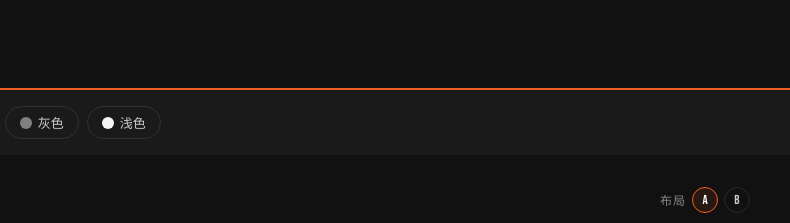
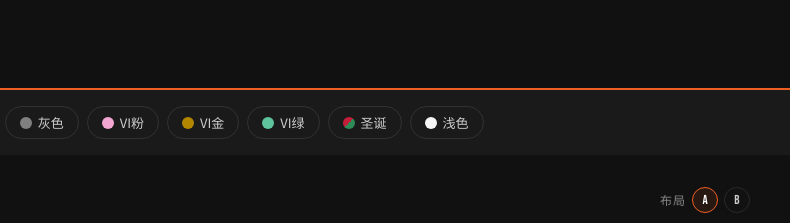
Before and after one commit to yangsjt/menu-designer, a website: page index.html in a window 1280 px wide. Shown: the top 223 px of the page, 490-1280 px from the left. Drawn offline with Linux system fonts and the light colour scheme.

Commit message:
feat: 新增 4 套主题 — VI粉/VI金/VI绿 + 圣诞节红绿双色
基于 VI 手册辅助色审计，将 3 个未使用的 PANTONE 辅助色（230 C 粉、
9540 C 薄荷绿加深、金色）纳入主题系统；同时新增圣诞节红绿双色主题，
通过 --accent-2 变量实现 section header 绿色 + 价格红色的交替效果。

```diff
--- a/css/themes.css
+++ b/css/themes.css
@@ -1,5 +1,5 @@
 /* ═══════════════════════════════════
-   themes.css — 5 套季节主题定义
+   themes.css — 9 套季节主题定义
 ═══════════════════════════════════ */
 
 /* 默认（品牌橙）— 无需覆盖，使用 base.css 中的 :root 值 */
@@ -59,6 +59,42 @@
   background: var(--surface-2);
 }
 
+/* VI 粉 — 泡泡糖粉 (PANTONE 230 C) */
+[data-theme="vi-pink"] {
+  --accent:     #F4A6D3;
+  --accent-dim: rgba(244,166,211,0.12);
+}
+
+/* VI 金 — 高级质感金 (VI 辅助色) */
+[data-theme="vi-gold"] {
+  --accent:     #B38600;
+  --accent-dim: rgba(179,134,0,0.12);
+}
+
+/* VI 薄荷绿 — 清新自然 (PANTONE 9540 C 加深) */
+[data-theme="vi-mint"] {
+  --accent:     #5ec49e;
+  --accent-dim: rgba(94,196,158,0.12);
+}
+
+/* 圣诞节 — 红+绿双色 */
+[data-theme="christmas"] {
+  --accent:     #c41e3a;
+  --accent-dim: rgba(196,30,58,0.12);
+  --accent-2:   #2d8b57;
+}
+
+/* 圣诞双色：section header 使用绿色 */
+[data-theme="christmas"] .section-header {
+  background: rgba(45,139,87,0.15);
+}
+[data-theme="christmas"] .combo-mini {
+  border-left-color: var(--accent-2);
+}
+[data-theme="christmas"] .combo-mini.highlight {
+  border-color: var(--accent);
+}
+
 /* 浅色 — 浅灰底 + 品牌橙 */
 [data-theme="light"] {
   --bg:         #f5f5f5;
--- a/index.html
+++ b/index.html
@@ -388,6 +388,22 @@
         <span class="theme-dot" style="background:#808080"></span>
         灰色
       </button>
+      <button class="theme-btn" data-theme="vi-pink">
+        <span class="theme-dot" style="background:#F4A6D3"></span>
+        VI粉
+      </button>
+      <button class="theme-btn" data-theme="vi-gold">
+        <span class="theme-dot" style="background:#B38600"></span>
+        VI金
+      </button>
+      <button class="theme-btn" data-theme="vi-mint">
+        <span class="theme-dot" style="background:#5ec49e"></span>
+        VI绿
+      </button>
+      <button class="theme-btn" data-theme="christmas">
+        <span class="theme-dot" style="background:linear-gradient(135deg,#c41e3a 50%,#2d8b57 50%)"></span>
+        圣诞
+      </button>
       <button class="theme-btn" data-theme="light">
         <span class="theme-dot" style="background:#f5f5f5"></span>
         浅色
```
Also changed, not shown: CLAUDE.md (+6 -2 lines).
